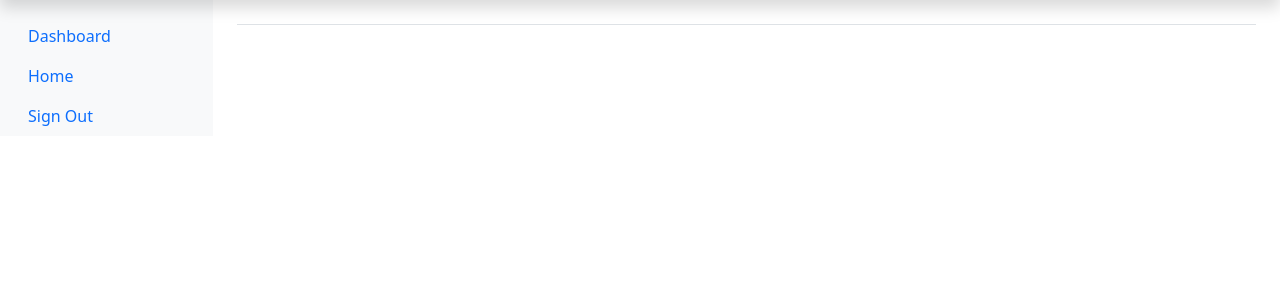
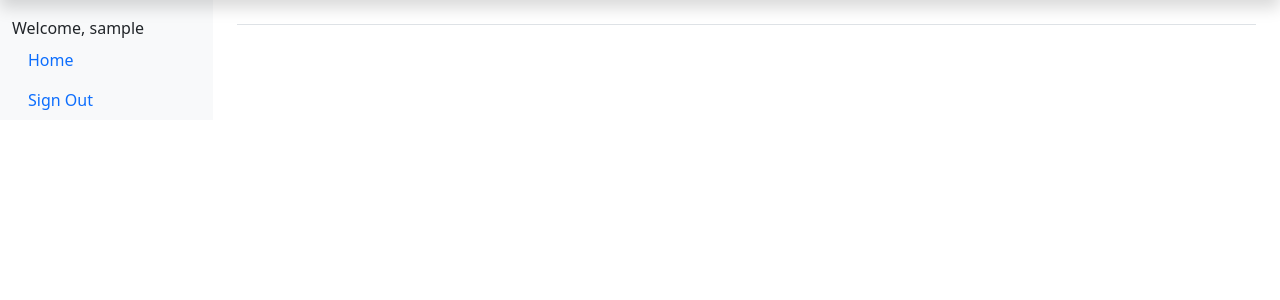
Before and after one commit to sanjayqburst/social-app, a Django app: page /dashboard/ in a window 1280 px wide. Shown: the part 40-340 px from the top of the page. Run offline with Django 3.2, Linux system fonts and the light colour scheme; the visitor is signed in with stand-in values (Sample User, id 1); data that the repository does not hold is empty.

Commit message:
Added user name in dashboard

```diff
--- a/accounts/views.py
+++ b/accounts/views.py
@@ -3,6 +3,10 @@ from django.shortcuts import redirect, render
 from . import forms
 from social import settings
 # Create your views here.
+
+
+
+
 def register_view(request):
     form=forms.CreatedUserForm()
     print(forms)
@@ -11,5 +15,5 @@ def register_view(request):
         if form.is_valid():
             form.save()
             print('saved')
-            redirect(settings.LOGIN_REDIRECT_URL)
+            return redirect(settings.LOGIN_REDIRECT_URL)
     return render(request,'signup.html',{'form':form})
--- a/dashboard/admin.py
+++ b/dashboard/admin.py
@@ -1,5 +1,5 @@
 from django.contrib import admin
-from .models import Content
+from .models import *
 # Register your models here.
 
 admin.site.register(Content)
--- a/dashboard/models.py
+++ b/dashboard/models.py
@@ -1,3 +1,4 @@
+from django.contrib.auth.models import User
 from django.db import models
 
 # Create your models here.
@@ -13,6 +14,7 @@ from django.db import models
 #         return self.email
 
 class Content(models.Model):
+    created_by=models.ForeignKey(User,editable=False)
     image=models.ImageField(upload_to='images/')
     summary=models.CharField(max_length=400)
     time=models.TimeField(auto_now_add=True)
--- a/dashboard/templates/dashboard/content.html
+++ b/dashboard/templates/dashboard/content.html
@@ -62,10 +62,8 @@
 					<div class="position-sticky pt-3">
 						<ul class="nav flex-column">
 							<li class="nav-item">
-								<a class="nav-link active" aria-current="page" href="#">
-									<span data-feather="home"></span>
-									Dashboard
-								</a>
+								<span data-feather="file">Welcome, {{user}}</span>
+
 							</li>
 							<li class="nav-item">
 								<a class="nav-link" href="#">
--- a/dashboard/views.py
+++ b/dashboard/views.py
@@ -6,5 +6,7 @@ from django.contrib.auth.decorators import login_required
 
 @login_required()
 def dashboard(request):
+    current_user=request.user
+    print(current_user)
     contents=Content.objects
-    return render(request,'dashboard/content.html',{'contents':contents})
+    return render(request,'dashboard/content.html',{'contents':contents,'user':current_user})
```
